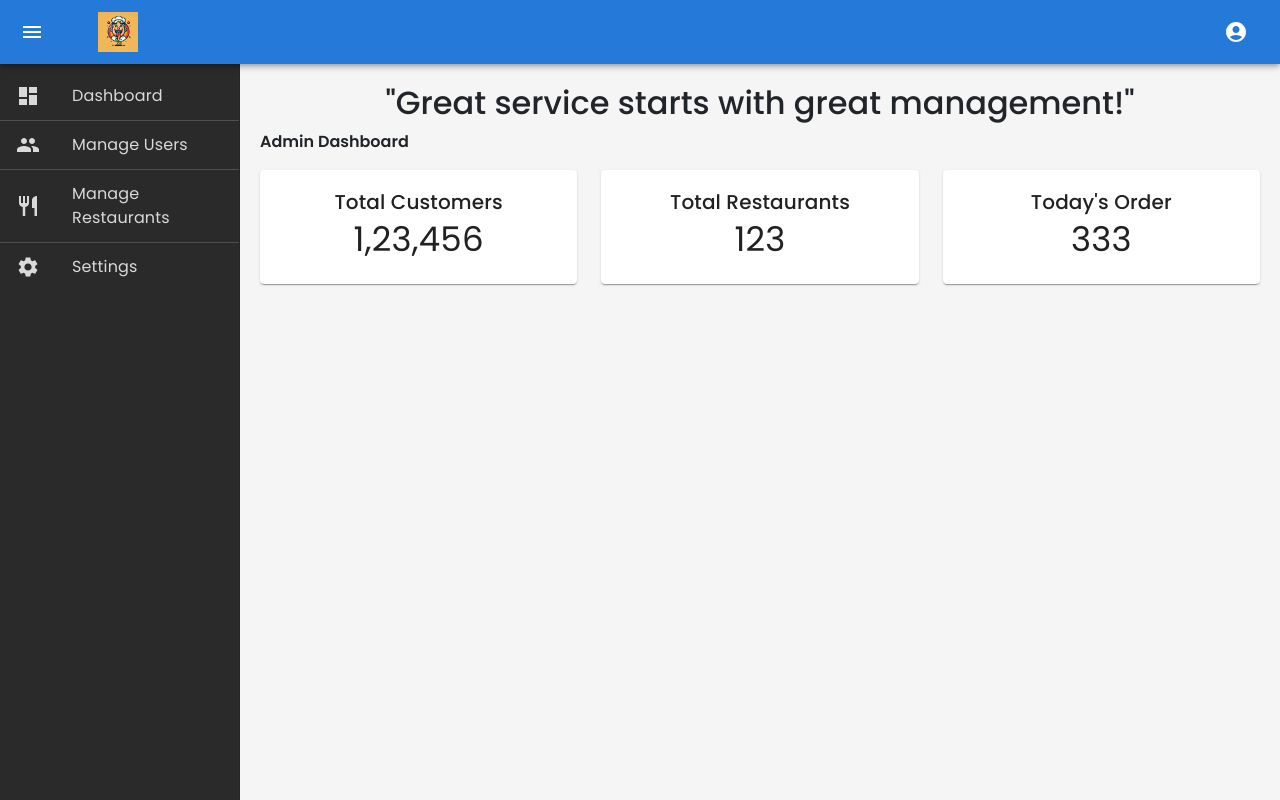
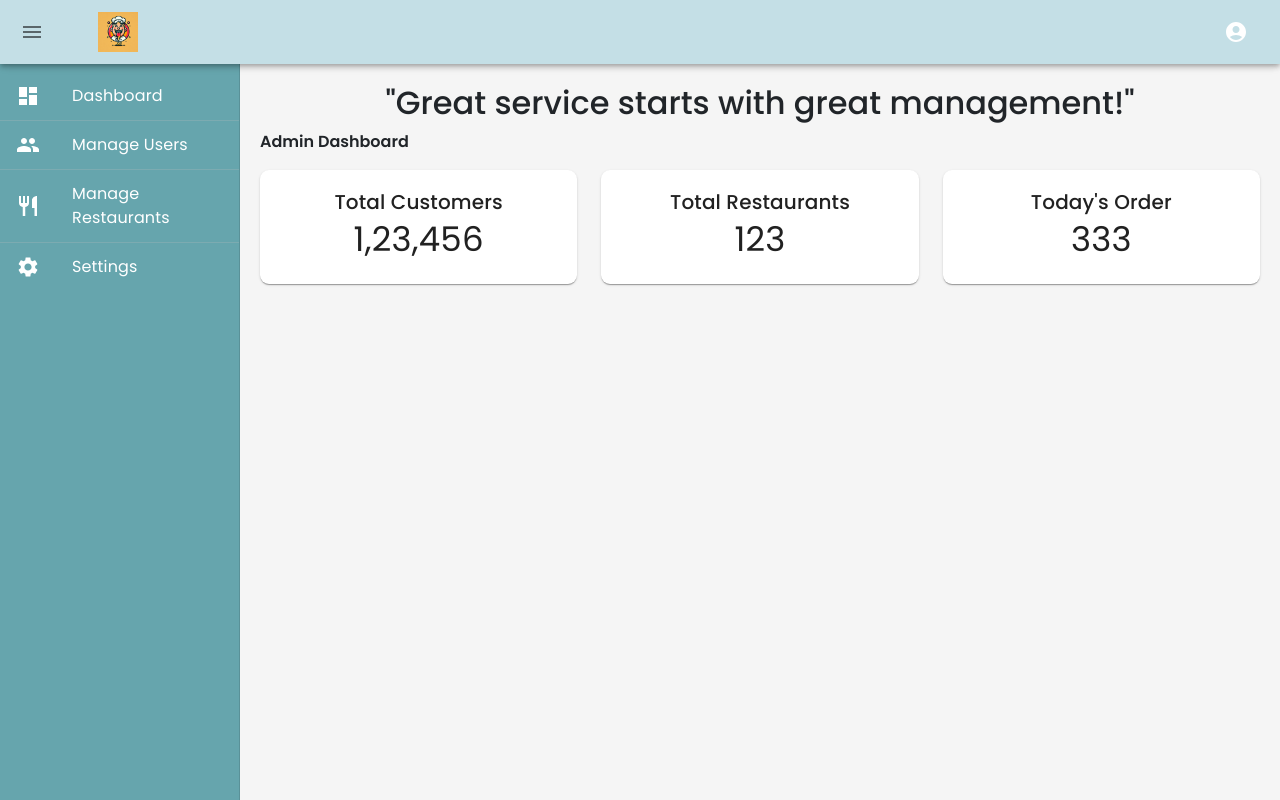
Before and after one commit to I-am-Venkat/Food_Ordering, a React (Create React App) app in the folder front-end/: page /Dashboard/AdminDashboard in a window 1280 px wide. Built offline with nearby package versions, Linux system fonts and the light colour scheme.

Commit message:
lab_colorChangedAndButtonModified

```diff
--- a/front-end/src/App.css
+++ b/front-end/src/App.css
@@ -1,7 +1,8 @@
 .App {
   text-align: center;
 }
-
+/* #00246B - dark blue */
+/* #CADCFC -- light blue */
 .App-logo {
   height: 40vmin;
   pointer-events: none;
--- a/front-end/src/component/Dashboard/DashboardCards.css
+++ b/front-end/src/component/Dashboard/DashboardCards.css
@@ -6,6 +6,7 @@
 .animated-card {
     text-align: center;
     transition: transform 0.3s ease-in-out, box-shadow 0.3s ease-in-out;
+
   }
 
   .animated-card:hover {
@@ -16,13 +17,14 @@
 
   .card1 {
     background: linear-gradient(135deg);
+
     /* color: #008080; */
   }
 
 
   .card2 {
     background: linear-gradient(135deg);
-    /* color: #008080; */
+      /* color: #008080; */
   }
 
   .card3 {
--- a/front-end/src/component/Dashboard/DashboardCards.jsx
+++ b/front-end/src/component/Dashboard/DashboardCards.jsx
@@ -7,7 +7,7 @@ const Cards = () => {
   return (
     <Grid container spacing={3} justifyContent="center" >
       <Grid item xs={12} sm={6} md={4}>
-        <Card className="animated-card card1">
+        <Card className="animated-card card1" sx={{ borderRadius:"9px"}}>
           <CardContent>
             <Typography variant="h6" >Total Customers</Typography>
             <Typography variant="h4">1,23,456</Typography>
@@ -15,7 +15,7 @@ const Cards = () => {
         </Card>
       </Grid>
       <Grid  item xs={12} sm={6} md={4}>
-        <Card className="animated-card card2">
+        <Card className="animated-card card2" sx={{ borderRadius:"9px"}}>
           <CardContent>
             <Typography variant="h6">Total Restaurants</Typography>
             <Typography variant="h4">123</Typography>
@@ -23,7 +23,7 @@ const Cards = () => {
         </Card>
       </Grid>
       <Grid item xs={12} sm={6} md={4}>
-        <Card className="animated-card card3">
+        <Card className="animated-card card3" sx={{ borderRadius:"9px"}}>
           <CardContent>
             <Typography variant="h6">Today's Order</Typography>
             <Typography variant="h4">333</Typography>
--- a/front-end/src/component/Dashboard/Header.jsx
+++ b/front-end/src/component/Dashboard/Header.jsx
@@ -9,12 +9,12 @@ import logo from "../../img/favicon.jpg";
 
 const Header = ({ setIsSidebarOpen }) => {
   return (
-    <AppBar position="fixed" sx={{ backgroundColor: " #2479d9;", zIndex: 1300 }}>
+    <AppBar position="fixed" sx={{ backgroundColor: " #C4DFE6", zIndex: 1300 }}>
       <Toolbar>
         {/* Sidebar Toggle Button */}
         <IconButton
           edge="start"
-          color="inherit"
+          color="black"
           onClick={() => setIsSidebarOpen(prev => !prev)}
           sx={{ mr: 2 }}
         >
@@ -27,6 +27,7 @@ const Header = ({ setIsSidebarOpen }) => {
           src={logo}
           alt="Logo"
           sx={{
+
             width: 100,
             height: 40,
             objectFit: "contain",
--- a/front-end/src/component/Dashboard/ManageRestaurants.jsx
+++ b/front-end/src/component/Dashboard/ManageRestaurants.jsx
@@ -228,16 +228,17 @@ const DataTable = () => {
                     >
 
                       <div classname="col-md-6 mb-3">
-                        <button class="btn btn-light" style={{ backgroundColor: "#D84040" ,color:"white", marginLeft:"20px" ,width:"85px"}}>
-                          Clear
-                        </button>
+                        <input type="reset" class="btn btn-primary btn-sm" value="Clear" style={{ backgroundColor: "#D84040" ,color:"white", marginLeft:"20px" ,width:"85px", borderColor:"#D84040"}}/>
+
+                        {/* </button> */}
                       </div>
-                      <div classname="col-md-6 mb-3">
-                        <button class="btn btn-dark" style={{ backgroundColor: "#0d6efd" ,color:"white", marginRight  :"20px" ,width:"85px" ,borderColor:"#0d6efd"}}>
-                          Add
-                        </button>
 
+					  <div classname="col-md-6 mb-3">
+                        <input type="submit" class="btn btn-primary btn-sm" value="Add" style={{ backgroundColor: "#0d6efd" ,color:"white", marginLeft:"20px" ,width:"85px",borderColor:"#0d6efd"}}/>
+
+                        {/* </button> */}
                       </div>
+
 
                     </div>
 
--- a/front-end/src/component/Dashboard/Sidebar.css
+++ b/front-end/src/component/Dashboard/Sidebar.css
@@ -4,7 +4,7 @@
 }
 .sidebar {
     width: 240px;
-    background-color: #2479d9; /* Dark attractive blue */
+    background-color: #CADCFC; /* Dark attractive blue */
     color: white;
     position: fixed;
     height: calc(100vh - 64px); /* Adjusts sidebar height to avoid overlapping header */
--- a/front-end/src/component/Dashboard/Sidebar.jsx
+++ b/front-end/src/component/Dashboard/Sidebar.jsx
@@ -17,10 +17,11 @@ const Sidebar = ({ isOpen }) => {
         width: isOpen ? 240 : 0,
         flexShrink: 0,
         transition: "width 0.3s ease",
+
         "& .MuiDrawer-paper": {
           width: isOpen ? 240 : 0,
           boxSizing: "border-box",
-          backgroundColor: "#2a2a2a;",  // Sidebar Background
+          backgroundColor: "#66A5AD",  // Sidebar Background
           color: "#D9D9D9",
           top: "64px",  // Prevents overlap with header
         },
@@ -34,13 +35,13 @@ const Sidebar = ({ isOpen }) => {
           to="/Dashboard/AdminDashboard"
           sx={{
 
-            color: "#D9D9D9",
-            "&:hover": { backgroundColor: "#424242" },
+            color: "white",
+            // "&:hover": { backgroundColor: "white" },
             "&:hover .MuiListItemText-primary": { fontWeight: "bold" }, // Bold text on hover
             "&.active-link": { backgroundColor: "#1E1E1E", fontWeight: "bold" }
           }}
         >
-          <ListItemIcon sx={{ color: "#D9D9D9" }}><DashboardIcon /></ListItemIcon>
+          <ListItemIcon sx={{ color: "white" }}><DashboardIcon /></ListItemIcon>
           <ListItemText primary="Dashboard" sx={{ transition: "font-weight 0.3s ease" }} />
         </ListItem>
         <Divider sx={{ backgroundColor: "#D9D9D9" }} />
@@ -51,13 +52,13 @@ const Sidebar = ({ isOpen }) => {
           component={NavLink}
           to="/user"
           sx={{
-            color: "#D9D9D9",
-            "&:hover": { backgroundColor: "#424242" },
+            color: "white",
+            // "&:hover": { backgroundColor: "#424242" },
             "&:hover .MuiListItemText-primary": { fontWeight: "bold" },
             "&.active-link": { backgroundColor: "#1E1E1E", fontWeight: "bold" }
           }}
         >
-          <ListItemIcon sx={{ color: "#D9D9D9" }}><PeopleIcon /></ListItemIcon>
+          <ListItemIcon sx={{ color: "white" }}><PeopleIcon /></ListItemIcon>
           <ListItemText primary="Manage Users" sx={{ transition: "font-weight 0.3s ease" }} />
         </ListItem>
         <Divider sx={{ backgroundColor: "#D9D9D9" }} />
@@ -68,13 +69,13 @@ const Sidebar = ({ isOpen }) => {
           component={NavLink}
           to="/Dashboard/ManageRestaurants"
           sx={{
-            color: "#D9D9D9",
-            "&:hover": { backgroundColor: "#424242" },
+            color: "white",
+            // "&:hover": { backgroundColor: "#424242" },
             "&:hover .MuiListItemText-primary": { fontWeight: "bold" },
             "&.active-link": { backgroundColor: "#1E1E1E", fontWeight: "bold" }
           }}
         >
-          <ListItemIcon sx={{ color: "#D9D9D9" }}><RestaurantIcon /></ListItemIcon>
+          <ListItemIcon sx={{ color: "white" }}><RestaurantIcon /></ListItemIcon>
          <ListItemText primary="Manage Restaurants" sx={{ transition: "font-weight 0.3s ease" }} />
           </ListItem>
 
@@ -86,13 +87,13 @@ const Sidebar = ({ isOpen }) => {
           component={NavLink}
           to="/settings"
           sx={{
-            color: "#D9D9D9",
-            "&:hover": { backgroundColor: "#424242" },
+            color: "white",
+            // "&:hover": { backgroundColor: "#424242" },
             "&:hover .MuiListItemText-primary": { fontWeight: "bold" },
             "&.active-link": { backgroundColor: "#1E1E1E", fontWeight: "bold" }
           }}
         >
-          <ListItemIcon sx={{ color: "#D9D9D9" }}><SettingsIcon /></ListItemIcon>
+          <ListItemIcon sx={{ color: "white" }}><SettingsIcon /></ListItemIcon>
           <ListItemText primary="Settings" sx={{ transition: "font-weight 0.3s ease" }} />
         </ListItem>
       </List>
```
Also changed, not shown: 1 other file (tests, documents, lock files or other folders).
